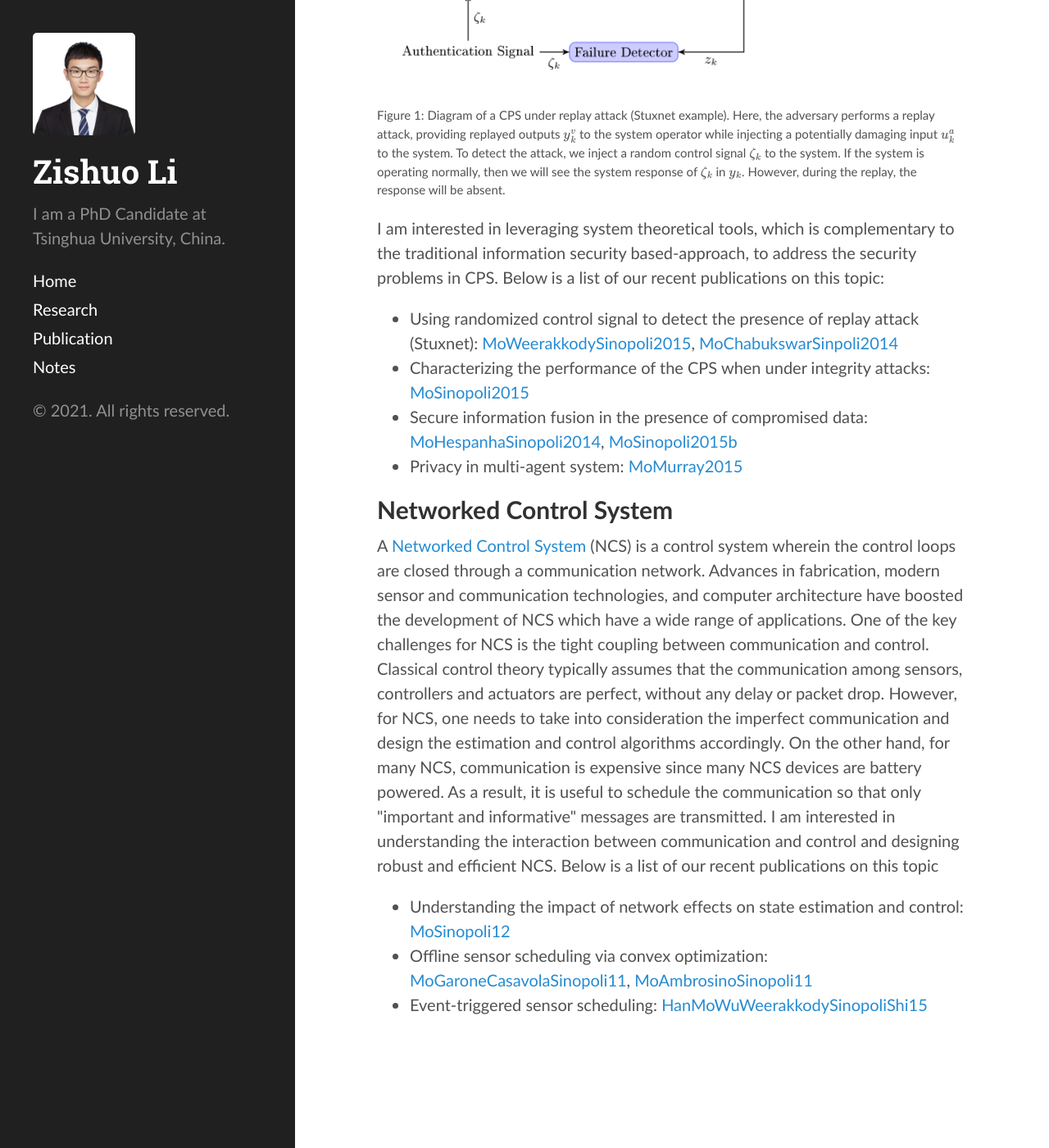
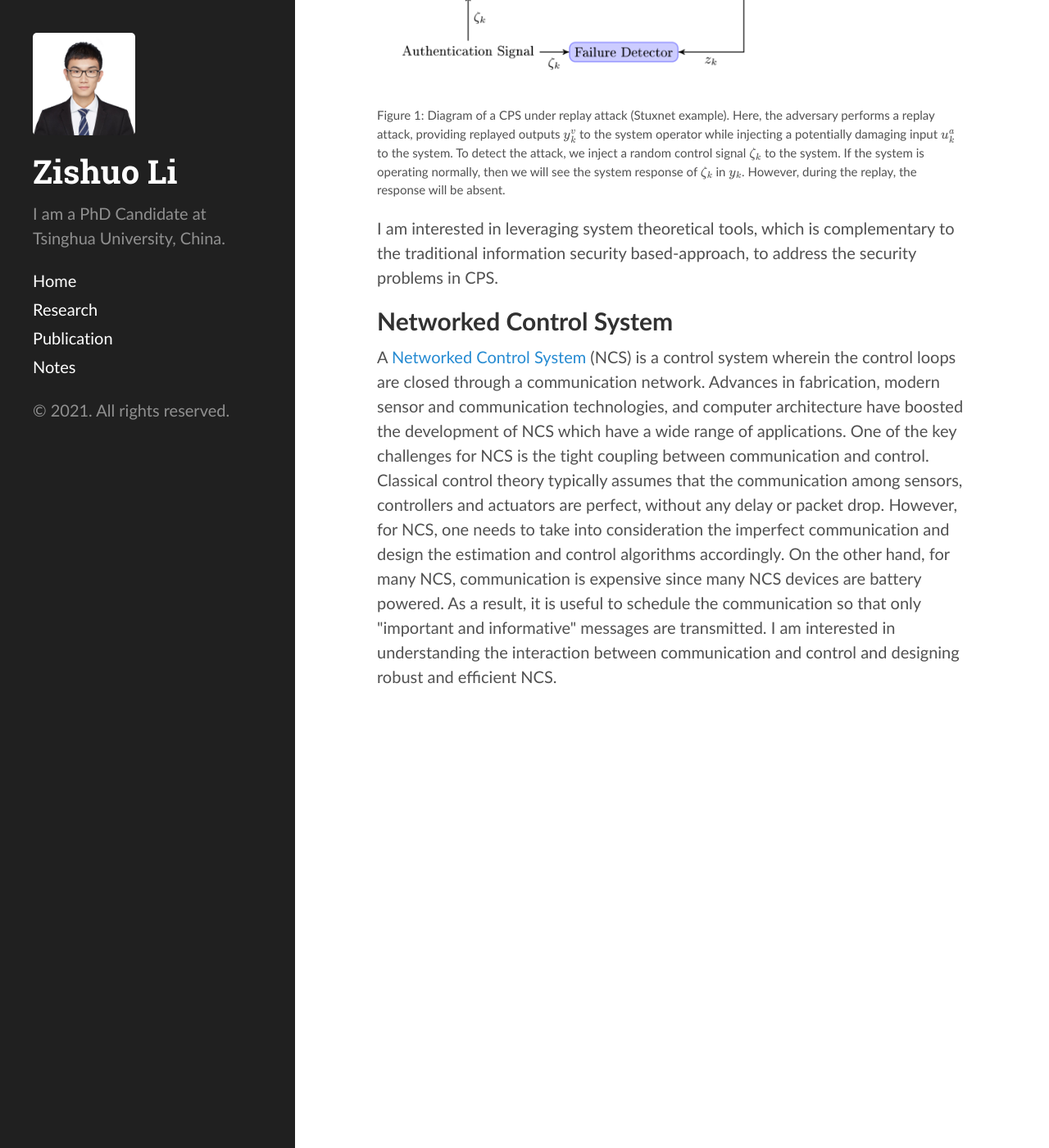
Before and after one commit to zs-li-zz/zs-li.github.io, a Jekyll site: the page built from research.html, in a window 1280 px wide and 1400 px high, scrolled down 1060 px. Shown: the whole window at 82% size. Built offline with Jekyll 4.4.1, drawn with Linux system fonts in a browser that asks for light colours; nearby versions of some CDN libraries; formulas are drawn with MathJax 3.

Commit message:
delete Mo's papaer info

```diff
--- a/research.html
+++ b/research.html
@@ -21,14 +21,15 @@ I am currently a Ph.D. student at Tsinghua University, Beijing, China. Please co
 </div>
 
 <p>
-I am interested in leveraging system theoretical tools, which is complementary to the traditional information security based-approach, to address the security problems in CPS. Below is a list of our recent publications on this topic:
+I am interested in leveraging system theoretical tools, which is complementary to the traditional information security based-approach, to address the security problems in CPS.
+<!-- Below is a list of our recent publications on this topic: -->
 </p>
-<ul class="org-ul">
+<!-- <ul class="org-ul">
 <li>Using randomized control signal to detect the presence of replay attack (Stuxnet): <a href="./papers/cms-15-replay.html">MoWeerakkodySinopoli2015</a>, <a href="./papers/tcst-14-replay.html">MoChabukswarSinpoli2014</a></li>
 <li>Characterizing the performance of the CPS when under integrity attacks: <a href="./papers/tac-12-integrity.html">MoSinopoli2015</a></li>
 <li>Secure information fusion in the presence of compromised data: <a href="./papers/tsp-14-detection.html">MoHespanhaSinopoli2014</a>, <a href="./papers/tac-15-est.html">MoSinopoli2015b</a></li>
 <li>Privacy in multi-agent system: <a href="papers/tac-15-privacy.html">MoMurray2015</a></li>
-</ul>
+</ul> -->
 </div>
 </div>
 
@@ -36,12 +37,12 @@ I am interested in leveraging system theoretical tools, which is complementary t
 <h2 id="orgb80e6fc">Networked Control System</h2>
 <div class="outline-text-2" id="text-orgb80e6fc">
 <p>
-A <a href="https://en.wikipedia.org/wiki/Networked_control_system">Networked Control System</a> (NCS) is a control system wherein the control loops are closed through a communication network. Advances in fabrication, modern sensor and communication technologies, and computer architecture have boosted the development of NCS which have a wide range of applications. One of the key challenges for NCS is the tight coupling between communication and control. Classical control theory typically assumes that the communication among sensors, controllers and actuators are perfect, without any delay or packet drop. However, for NCS, one needs to take into consideration the imperfect communication and design the estimation and control algorithms accordingly. On the other hand, for many NCS, communication is expensive since many NCS devices are battery powered. As a result, it is useful to schedule the communication so that only "important and informative" messages are transmitted. I am interested in understanding the interaction between communication and control and designing robust and efficient NCS. Below is a list of our recent publications on this topic
+A <a href="https://en.wikipedia.org/wiki/Networked_control_system">Networked Control System</a> (NCS) is a control system wherein the control loops are closed through a communication network. Advances in fabrication, modern sensor and communication technologies, and computer architecture have boosted the development of NCS which have a wide range of applications. One of the key challenges for NCS is the tight coupling between communication and control. Classical control theory typically assumes that the communication among sensors, controllers and actuators are perfect, without any delay or packet drop. However, for NCS, one needs to take into consideration the imperfect communication and design the estimation and control algorithms accordingly. On the other hand, for many NCS, communication is expensive since many NCS devices are battery powered. As a result, it is useful to schedule the communication so that only "important and informative" messages are transmitted. I am interested in understanding the interaction between communication and control and designing robust and efficient NCS.
 </p>
-<ul class="org-ul">
+<!-- <ul class="org-ul">
 <li>Understanding the impact of network effects on state estimation and control: <a href="./papers/tac12.html">MoSinopoli12</a></li>
 <li>Offline sensor scheduling via convex optimization: <a href="./papers/tac-11-scheduling.html">MoGaroneCasavolaSinopoli11</a>, <a href="./papers/automatica-11-scheduling.html">MoAmbrosinoSinopoli11</a></li>
 <li>Event-triggered sensor scheduling: <a href="./papers/tac-13-event.html">HanMoWuWeerakkodySinopoliShi15</a></li>
-</ul>
+</ul> -->
 </div>
 </div>
```
